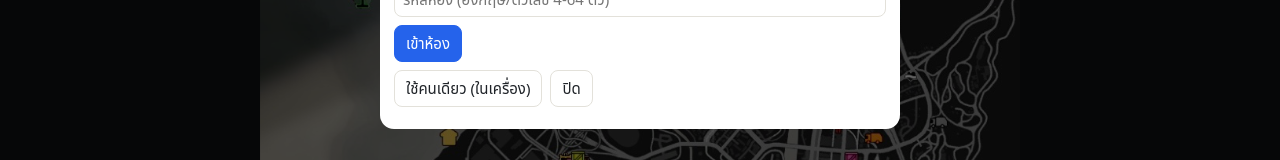
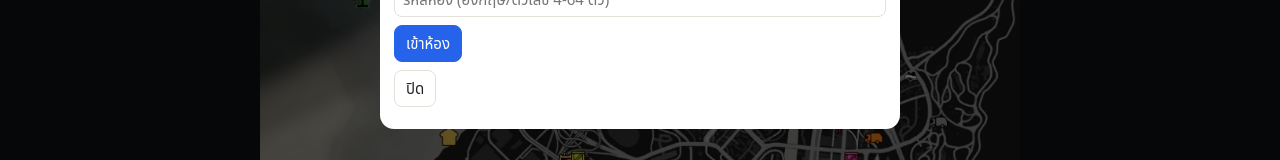
Before and after one commit to jakkarinpakij-collab/fivem-timer, a plain HTML site: page index.html in a window 1280 px wide. Both pictures are taken after a click on the button "🙋 คนเดียว (กดเพื่อเลือกโหมด)". Shown: the part 397-557 px from the top of the page. Drawn offline with Linux system fonts and the light colour scheme.

Commit message:
Add files via upload

```diff
--- a/index.html
+++ b/index.html
@@ -95,7 +95,7 @@ button:disabled{opacity:.4;cursor:default}
   <p>👥 <b>ห้องร่วมกัน</b>: ทุกคนที่ใช้รหัสห้องเดียวกันจะเห็นจุดและเวลาเดียวกัน และแก้ไขได้ทุกคน ใครรู้รหัสห้องก็เข้าได้ จึงควรส่งให้เฉพาะเพื่อนที่ไว้ใจ<br>🙋 <b>คนเดียว</b>: เก็บในเครื่องนี้ ไม่ซิงก์กับใคร</p>
   <input id="rIn" placeholder="รหัสห้อง (อังกฤษ/ตัวเลข 4-64 ตัว)" autocomplete="off">
   <div class="row"><button id="rJoin" class="pri">เข้าห้อง</button></div>
-  <div class="row"><button id="rSolo">ใช้คนเดียว (ในเครื่อง)</button><button id="rMig" style="display:none">ย้ายจุดตัวเองเข้ามาในห้อง</button><button id="rClose">ปิด</button></div>
+  <div class="row"><button id="rSolo">ออกจากห้อง</button><button id="rMig" style="display:none">ย้ายจุดตัวเองเข้ามาในห้อง</button><button id="rClose">ปิด</button></div>
   <p id="rMsg"></p>
 </div></div>
 <script src="config.js"></script>
@@ -498,6 +498,7 @@ function joinRoom(code){
 function openRoomDlg(){
   rIn.value=room||"";rMsg.textContent="";
   document.getElementById("rMig").style.display=(online&&localPoints.length&&room)?"":"none";
+  document.getElementById("rSolo").style.display=online?"":"none";
   rdlg.style.display="flex";
 }
 roomBtn.onclick=openRoomDlg;
```
